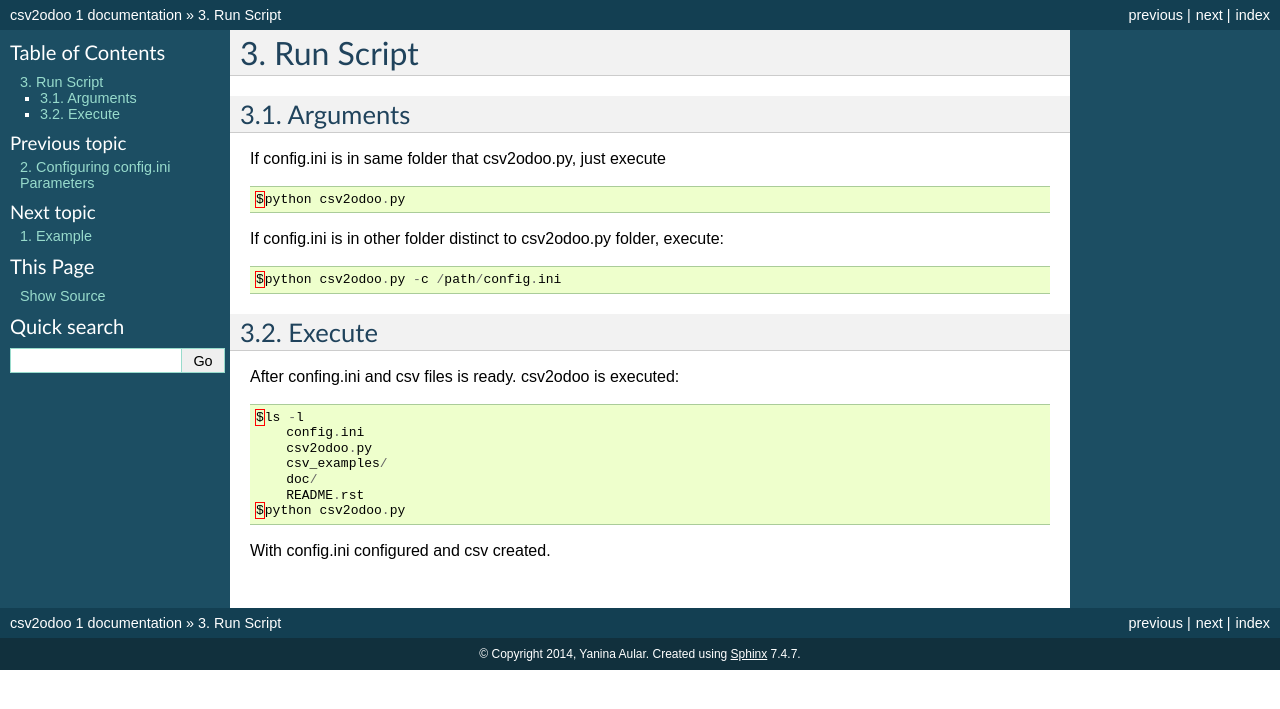
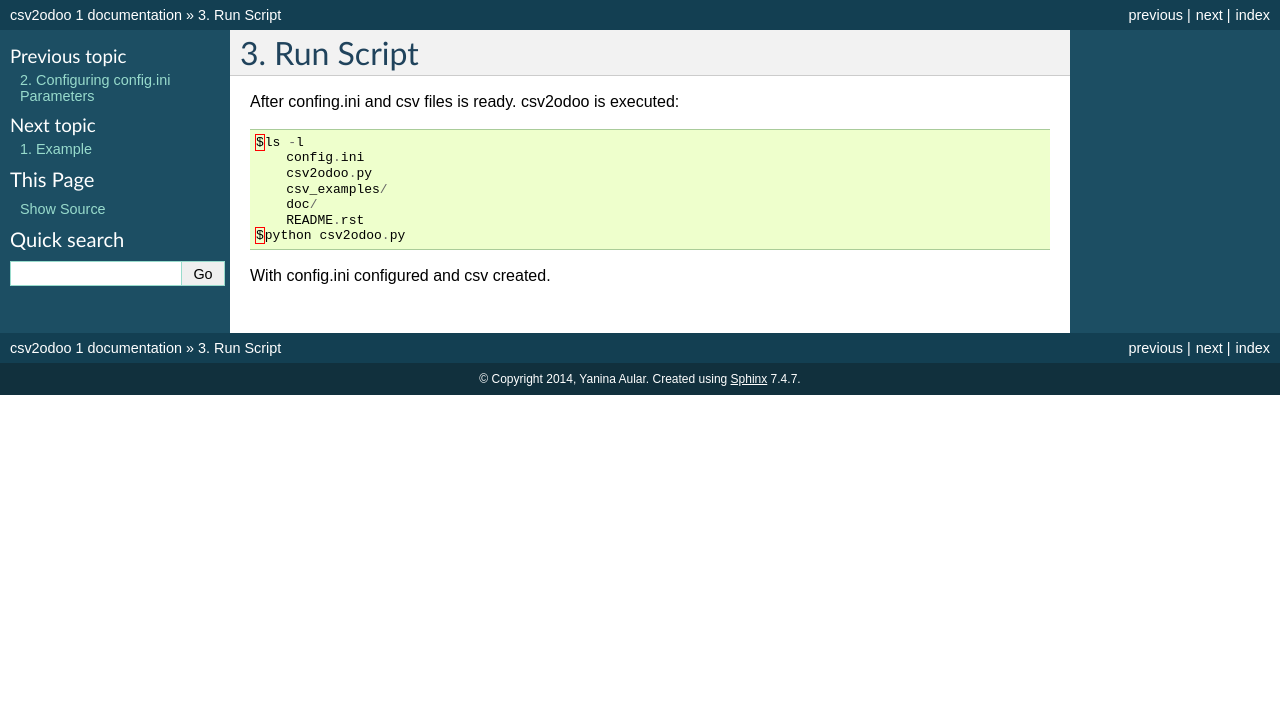
Before and after one commit to rkhalil1990/csv2odoo, a Sphinx documentation site: the page built from docs/source/run_script.rst, in a window 1280 px wide. Shown: the top 709 px of the page. Built offline with Sphinx 7.4.7, drawn with Linux system fonts in a browser that asks for light colours; formulas are drawn with MathJax 3.

Commit message:
Revert "[CC]"
This reverts commit a171736b7b58e1b5b4e626a53475d4e7a8ae9b1a.

```diff
--- a/docs/source/run_script.rst
+++ b/docs/source/run_script.rst
@@ -1,23 +1,5 @@
 Run Script
 ==========
-
-Arguments
----------
-
-If config.ini is in same folder that csv2odoo.py, just execute
-
-.. code-block :: python
-
-    $python csv2odoo.py
-
-If config.ini is in other folder distinct to csv2odoo.py folder, execute:
-
-.. code-block :: python
-
-    $python csv2odoo.py -c /path/config.ini
-
-Execute
--------
 
 After confing.ini and csv files is ready. csv2odoo is executed:
 
```
Also changed, not shown: csv2odoo.py (+1 -13 lines).
